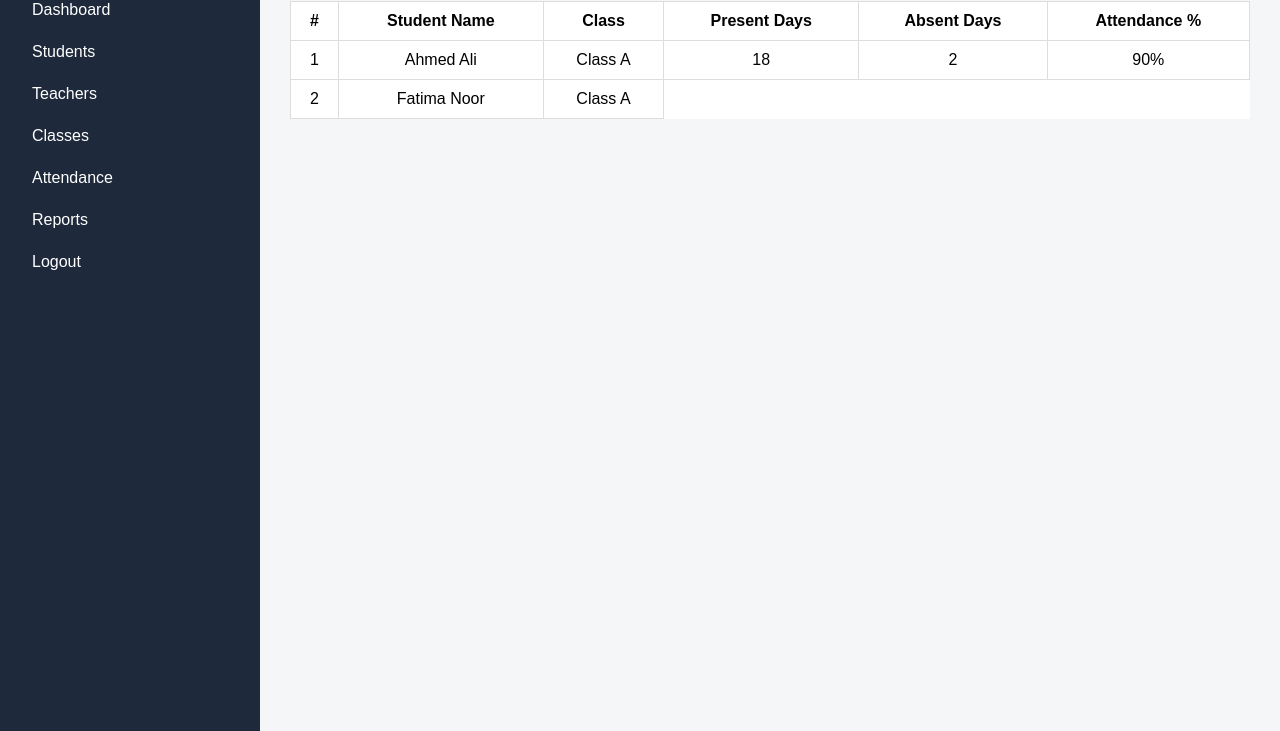
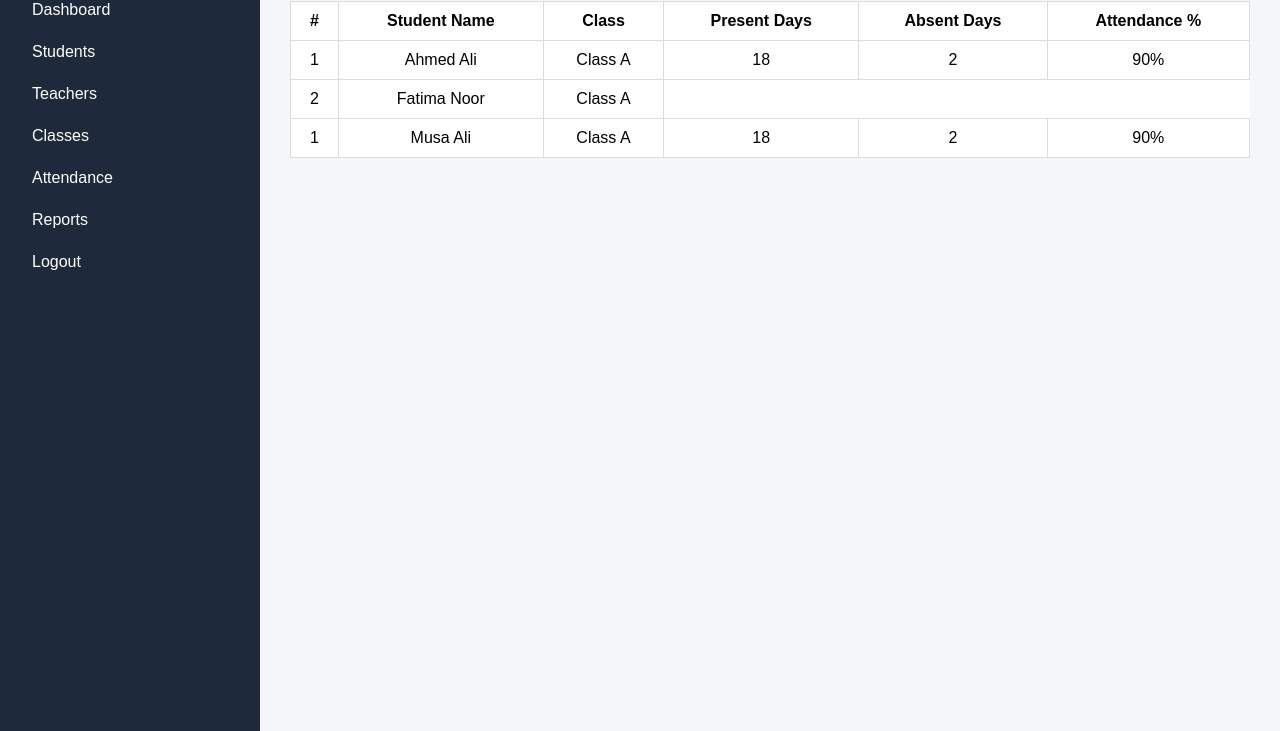
Before and after one commit to Ayaan-shinbir/Dhasboard, a plain HTML site: page reports.html in a window 1280 px wide. Shown: the part 109-840 px from the top of the page. Drawn offline with Linux system fonts and the light colour scheme.

Commit message:
add new Reports

```diff
--- a/reports.html
+++ b/reports.html
@@ -1,10 +1,12 @@
 <!DOCTYPE html>
 <html lang="en">
+
 <head>
   <meta charset="UTF-8">
   <title>Attendance Reports</title>
   <link rel="stylesheet" href="style.css">
 </head>
+
 <body>
   <script>
     // Sidebar highlight
@@ -15,7 +17,7 @@ const currentPage = location.pathname.split("/").pop();
 
     sidebarItems.forEach(item => {
       // markaa link-ka uu la mid yahay page-ka hadda
-  if(item.textContent.toLowerCase() + ".html" === currentPage) {
+      if (item.textContent.toLowerCase() + ".html" === currentPage) {
         item.classList.add('active');
       }
 
@@ -72,3 +74,11 @@ sidebarItems.forEach(item => {
             <td>2</td>
             <td>Fatima Noor</td>
             <td>Class A</td>
+          <tr>
+            <td>1</td>
+            <td>Musa Ali</td>
+            <td>Class A</td>
+            <td>18</td>
+            <td>2</td>
+            <td>90%</td>
+          </tr>
```
Lines whose indentation alone changed are shown as unchanged.
